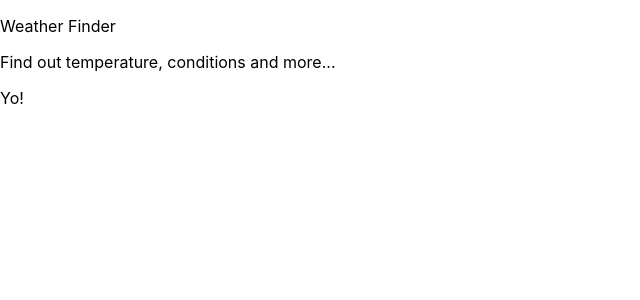
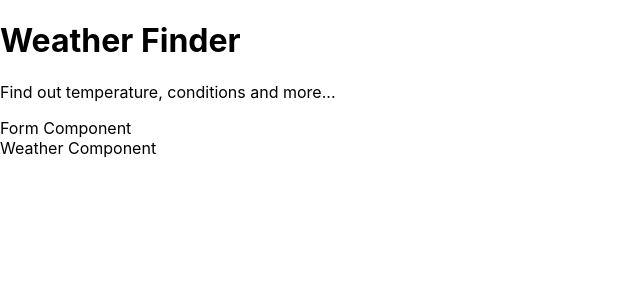
Before and after one commit to nlukjanov/weather-app-react, a React (Create React App) app: page / in a window 1280 px wide. Shown: the top 300 px of the page, without its empty margins (0-640 px from the left). Built offline with nearby package versions, Linux system fonts and the light colour scheme.

Commit message:
added api key, api call and jsonify received data

```diff
--- a/src/App.js
+++ b/src/App.js
@@ -1,14 +1,25 @@
 import React from 'react';
 import Titles from './components/Titles';
+import Form from './components/Form';
+import Weather from './components/Weather';
+
+
+const API_KEY = '2224ff2c958e0fb490213afdb322841e';
 
 class App extends React.Component {
+
+  getWeather = async () => {
+    const api_call = await fetch(`https://samples.openweathermap.org/data/2.5/weather?q=London,uk&appid=${API_KEY}&units=metric`);
+    const data = await api_call.json();
+  }
+
+
   render() {
     return (
       <div>
         <Titles />
-        <p>
-          Yo!
-        </p>
+        <Form />
+        <Weather />
       </div>
     );
   }
--- a/src/components/Titles.js
+++ b/src/components/Titles.js
@@ -4,7 +4,7 @@ class Titles extends Component {
   render() {
     return (
       <div>
-        <p>Weather Finder</p>
+        <h1>Weather Finder</h1>
         <p>Find out temperature, conditions and more...</p>
       </div>
     );
```
